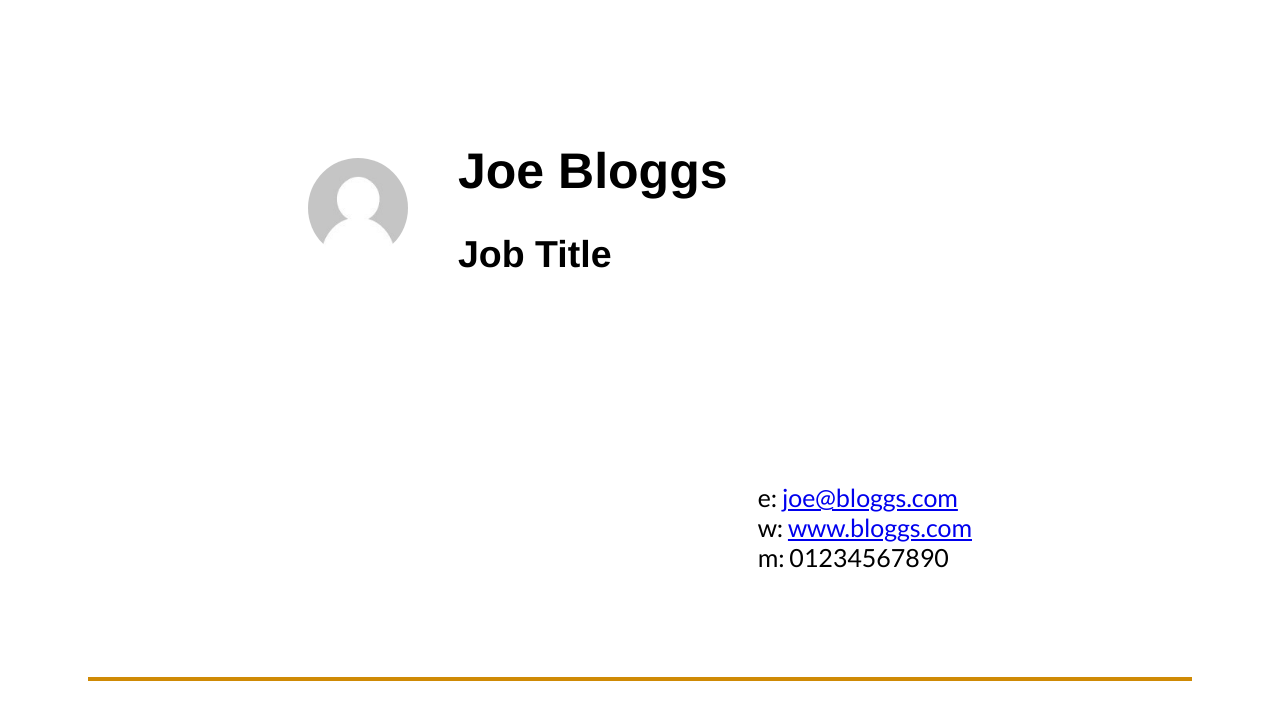
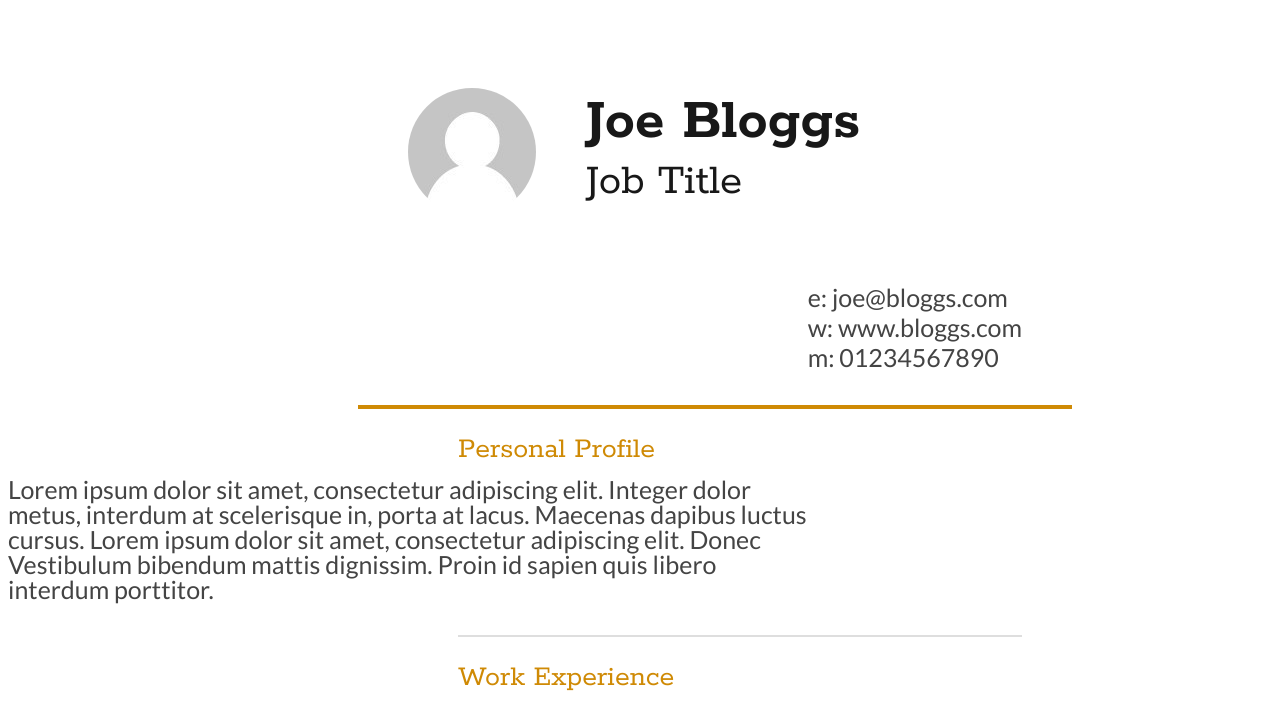
Before and after one commit to Kenzie-Academy-Brasil-Developers/estilizar-curriculo-sprint-2-rodrigocezzar, a plain HTML site: page index.html in a window 1280 px wide. Shown: the top 702 px of the page. Drawn offline with Linux system fonts and the light colour scheme.

Commit message:
correção_rodrigo_abreu

```diff
--- a/index.html
+++ b/index.html
@@ -22,8 +22,8 @@
 		</div>
 
 		<div id="name">
-			<h1>Joe Bloggs</h1>
-			<h2>Job Title</h2>
+			<h1 class="first-name">Joe Bloggs</h1>
+			<h2 class="title-2">Job Title</h2>
 		</div>
 
 		<div id="contactDetails">
@@ -46,7 +46,7 @@
 				</div>
 
 				<div class="sectionContent">
-					<p>Lorem ipsum dolor sit amet, consectetur adipiscing elit. Integer dolor metus, interdum at scelerisque in, porta at lacus. Maecenas dapibus luctus cursus. Lorem ipsum dolor sit amet, consectetur adipiscing elit. Donec	Vestibulum bibendum mattis dignissim. Proin id sapien quis libero interdum porttitor.</p>
+					<p class="test">Lorem ipsum dolor sit amet, consectetur adipiscing elit. Integer dolor metus, interdum at scelerisque in, porta at lacus. Maecenas dapibus luctus cursus. Lorem ipsum dolor sit amet, consectetur adipiscing elit. Donec	Vestibulum bibendum mattis dignissim. Proin id sapien quis libero interdum porttitor.</p>
 				</div>
 			</article>
 			<div class="clear"></div>
@@ -63,19 +63,19 @@
 				<article>
 					<h2>Job Title at Company</h2>
 					<p class="subDetails">April 2011 - Present</p>
-					<p>Lorem ipsum dolor sit amet, consectetur adipiscing elit. Donec ultricies massa et erat luctus hendrerit. Curabitur non consequat enim. Vestibulum bibendum mattis dignissim. Proin id sapien quis libero interdum porttitor.</p>
+					<p class="test">Lorem ipsum dolor sit amet, consectetur adipiscing elit. Donec ultricies massa et erat luctus hendrerit. Curabitur non consequat enim. Vestibulum bibendum mattis dignissim. Proin id sapien quis libero interdum porttitor.</p>
 				</article>
 
 				<article>
 					<h2>Job Title at Company</h2>
 					<p class="subDetails">Janruary 2007 - March 2011</p>
-					<p>Lorem ipsum dolor sit amet, consectetur adipiscing elit. Donec ultricies massa et erat luctus hendrerit. Curabitur non consequat enim. Vestibulum bibendum mattis dignissim. Proin id sapien quis libero interdum porttitor.</p>
+					<p class="test">Lorem ipsum dolor sit amet, consectetur adipiscing elit. Donec ultricies massa et erat luctus hendrerit. Curabitur non consequat enim. Vestibulum bibendum mattis dignissim. Proin id sapien quis libero interdum porttitor.</p>
 				</article>
 
 				<article>
 					<h2>Job Title at Company</h2>
 					<p class="subDetails">October 2004 - December 2006</p>
-					<p>Lorem ipsum dolor sit amet, consectetur adipiscing elit. Donec ultricies massa et erat luctus hendrerit. Curabitur non consequat enim. Vestibulum bibendum mattis dignissim. Proin id sapien quis libero interdum porttitor.</p>
+					<p class="test">Lorem ipsum dolor sit amet, consectetur adipiscing elit. Donec ultricies massa et erat luctus hendrerit. Curabitur non consequat enim. Vestibulum bibendum mattis dignissim. Proin id sapien quis libero interdum porttitor.</p>
 				</article>
 			</div>
 			<div class="clear"></div>
--- a/style.css
+++ b/style.css
@@ -9,69 +9,103 @@ body {
 	border-width: 2px;
 	border-style: solid;
 	border-color: #cf8a05;
-	margin: 80px;
+	margin-left: 350px;
+	margin-right: 200px;
 }
 .division2 {
 	border-width: 1px;
 	border-style: solid;
-	border-color: #cf8a05	;
-	margin: 100px;
+	border-color: #dedede	;
+	margin-left: 450px;
+	margin-right: 250px;
 }
 #headshot img {
 	border-radius: 50%;
 	float: left;
-	max-width: 100px;
-	height: 100px;
-	margin-top: 150px;
-	margin-left: 300px;
+	margin-top: 80px;
+	margin-left: 400px;
 }
+
 #name {
-	font-size: 25px;
-	padding: 0px;
+	font-size: 30px;
 	float: left;
-	font-family: 'Helvetica', sans-serif;
-	max-width: 400px;
-	margin-top: 100px;
+	font-family: 'Rokkitt', sans-serif;
+	margin-top: 80px;
 	margin-left: 50px;
-	margin-bottom: 0;
+
 }
 #contactDetails {
 	font-size: 25px;
 	float: right;
-	padding: 0px;
-	max-width: 400px;
-	margin-top: 150px;
-	margin-right: 300px;
-	margin-bottom: 0px;
+	margin-top: 50px;
+	margin-right: 250px;
 }
 .contactDetails_01 {
 	list-style: none;
+
+}
+.contactDetails_01, li, a {
+	text-decoration: none;
+	color: #444444;
 }
 .sectionTitle h1 {
-	font-size: 25px;
+	font-size: 30px;
 	float: left;
+	margin-left: 450px;
+	margin-top: 15px;
 	width: 25%;
 	color: #cf8a05;
-	text-align: right;
+	max-width: 250px;
 }
 .sectionContent {
-	font-size: 20px;
-	padding: 0;
-	margin-top: 0px;
-	margin-right: 300px;
-	float: right;
-	width: 50%;
-	line-height: 3;
+	color: #444444;
+	font-size: 25px;
+	text-align: left;
+	float: left;
+	margin-left: 350px;
+	margin: 0px;
+	line-height: 1;
+	max-width: 800px;
+}
+.first-name {
+	font-family: 'Rokkitt',sans-serif;
+	font-weight: bolder;
+	color: #181818;
+	margin: 0px;
+}
+h1 {
+	font-family: 'Rokkitt',sans-serif;
+	font-weight: lighter;
+	color: #181818;
+	margin: 0px;
+}
+h2 {
+	font-family: 'Rokkitt',sans-serif;
+	font-weight: lighter;
+	color: #181818;
+	margin: 0px;
+	margin-top: 10px;
+}
+.title-2 {
+	margin: 0px;
+}
+.test {
+	margin-top: 10px;
 }
 .subDetails {
-	font-family: Arial, sans-serif;
+	font-family: 'Lato', sans-serif;
+	font-weight: lighter;
+	font-size: 20px;
+	margin: 0px;
 }
 .keySkills {
+	padding-left: 0px;
 	column-count: 3;
 }
 .keySkills-item{
+	line-height: 1.2;
 	list-style: none;
-	width: 100px;
+	width: 150px;
 }
 
 .keySkills-item_01 {
```
